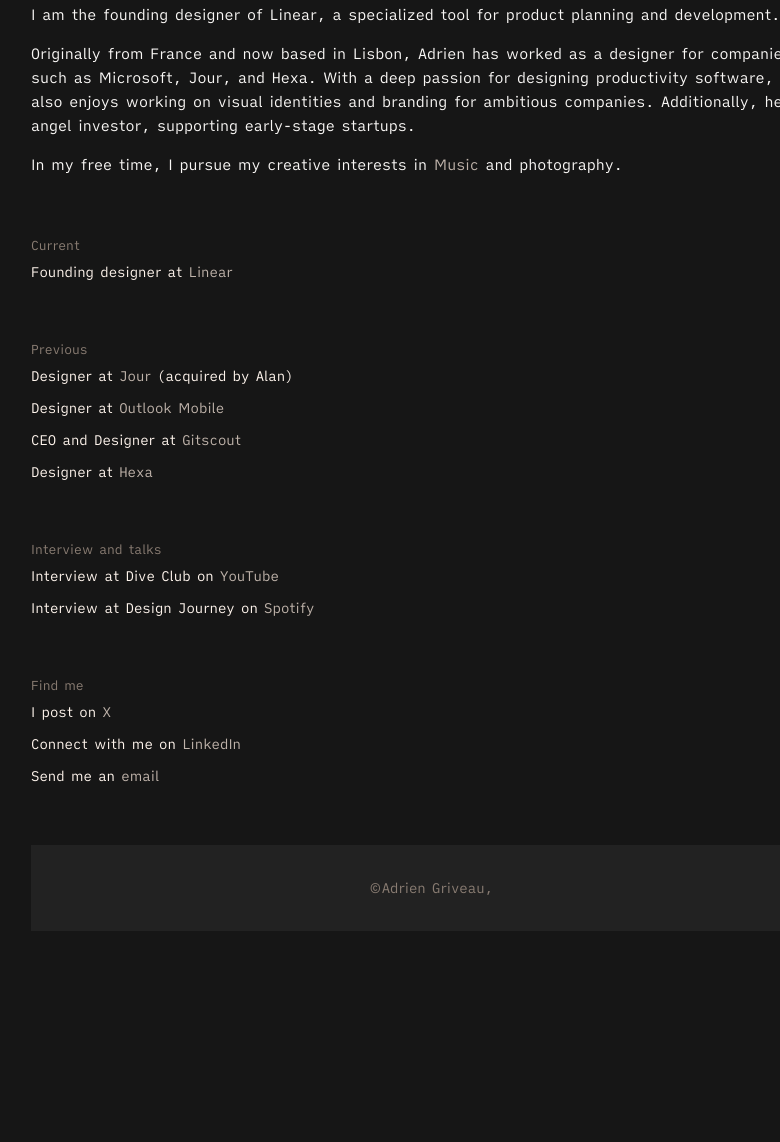
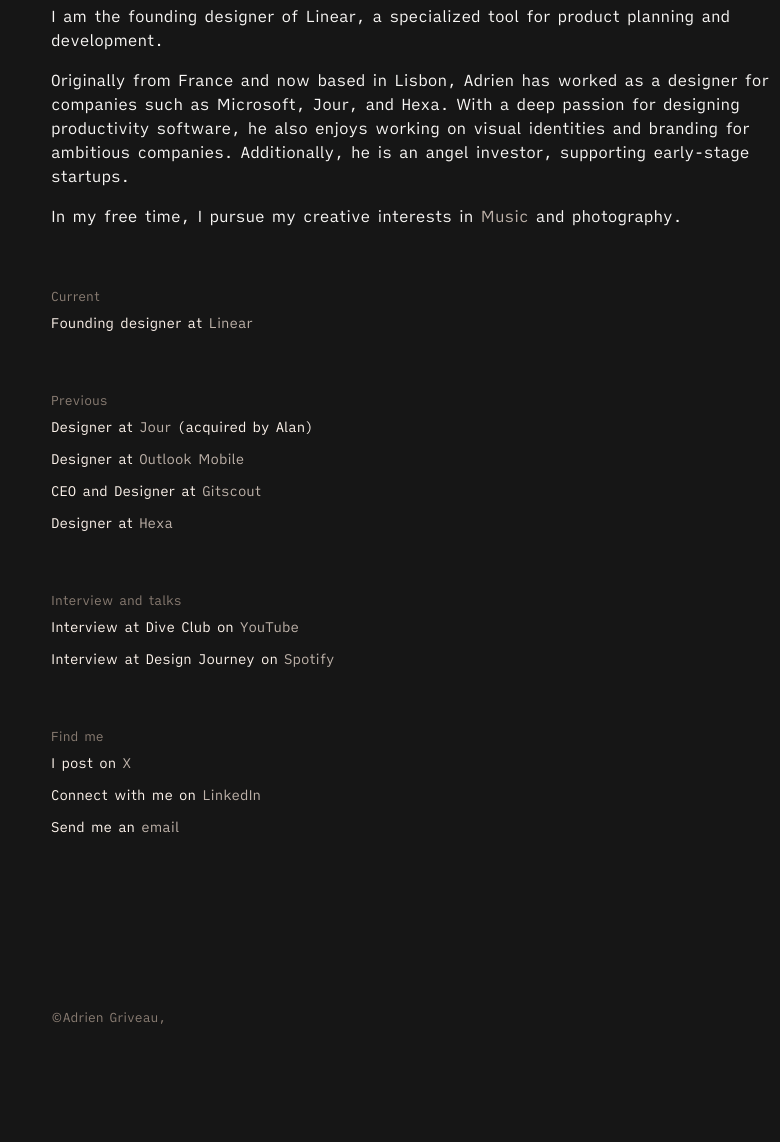
Before and after one commit to Adrien-Griveau/folio, a website built with webpack: page index.html in a window 1280 px wide. Shown: the part 152-1294 px from the top of the page, without its empty margins (209-989 px from the left). Before the commit the page ends 1103 px from the top, so only its background shows below. Built offline with nearby package versions, Linux system fonts and the light colour scheme; files whose address does not match are found by name.

Commit message:
Add files via upload

```diff
--- a/css/style.css
+++ b/css/style.css
@@ -4,9 +4,6 @@
     src: url('/fonts/VCR_OSD_MONO_1.001.woff2') format('woff2'),
          url('/fonts/VCR_OSD_MONO_1.001.woff') format('woff'),
          url('/fonts/VCR_OSD_MONO_1.001.ttf') format('truetype');
-    font-weight: normal;
-    font-style: normal;
-    font-display: swap;
 }
 
 @font-face {
@@ -32,6 +29,9 @@
     --color-fade: #8A7D73;
     --color-background: #161616;
 }
+* {
+    box-sizing: border-box;
+}
 
 body {
     font-family: 'iAWriterQuattroS-Regular', sans-serif;
@@ -42,6 +42,12 @@
     display: flex;
     flex-direction: column;
     min-height: 100vh;
+    overflow-x: hidden;
+    -moz-osx-font-smoothing: grayscale;
+    -webkit-font-smoothing: antialiased;
+    text-rendering: optimizeLegibility;
+
+
 }
 
 h1, h2, h3, h4, h5, h6 {
@@ -76,7 +82,6 @@
     justify-content: space-between;
     align-items: center;
     padding: 20px 100px;
-    background-color: rgba(17, 17, 17, 0.9);
     position: sticky;
     top: 0;
     z-index: 1000;
@@ -114,11 +119,10 @@
 }
 
 footer {
-    background-color: #222;
     color: #aaa;
-    text-align: center;
-    padding: 20px;
+    padding: 100px 0px;
     margin-top: auto;
+    font-size: 13px;
 }
 
 footer a {
@@ -170,7 +174,7 @@
 /* New .intro class */
 .intro {
     color: var(--color-title);
-    font-size: 15px;
+    font-size: 16px;
     line-height: 24px;
 }
 
```
